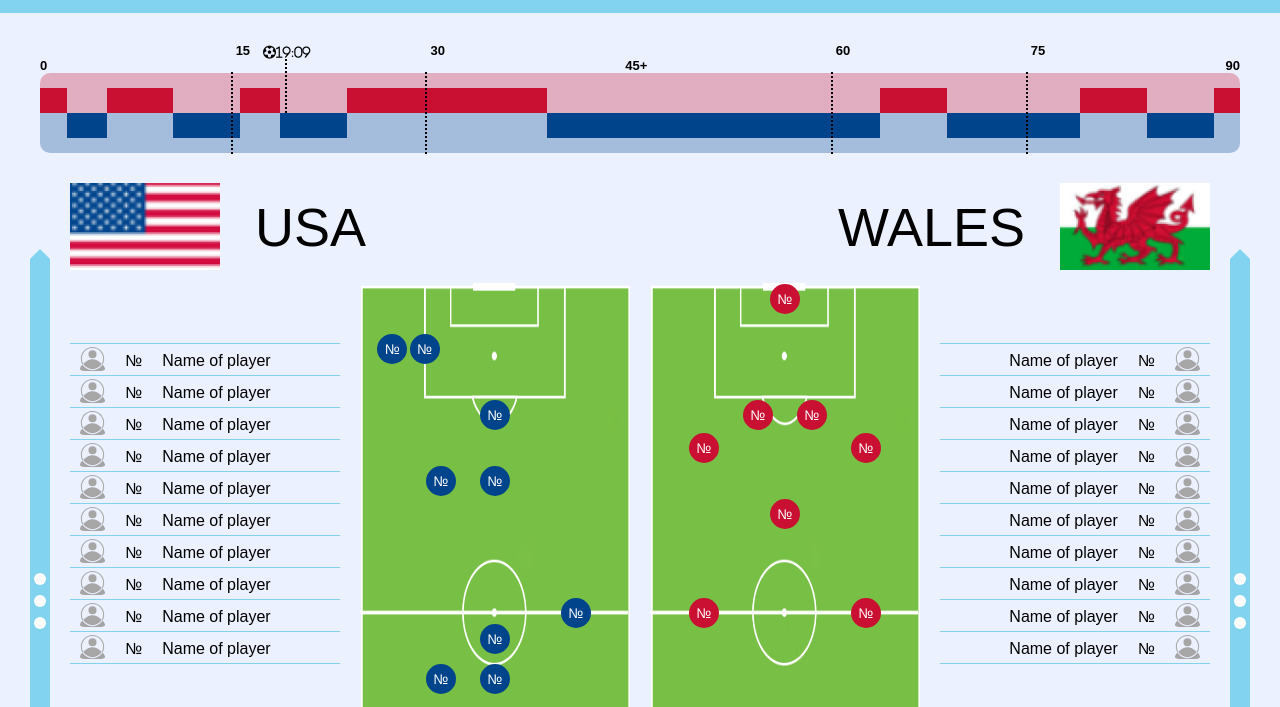
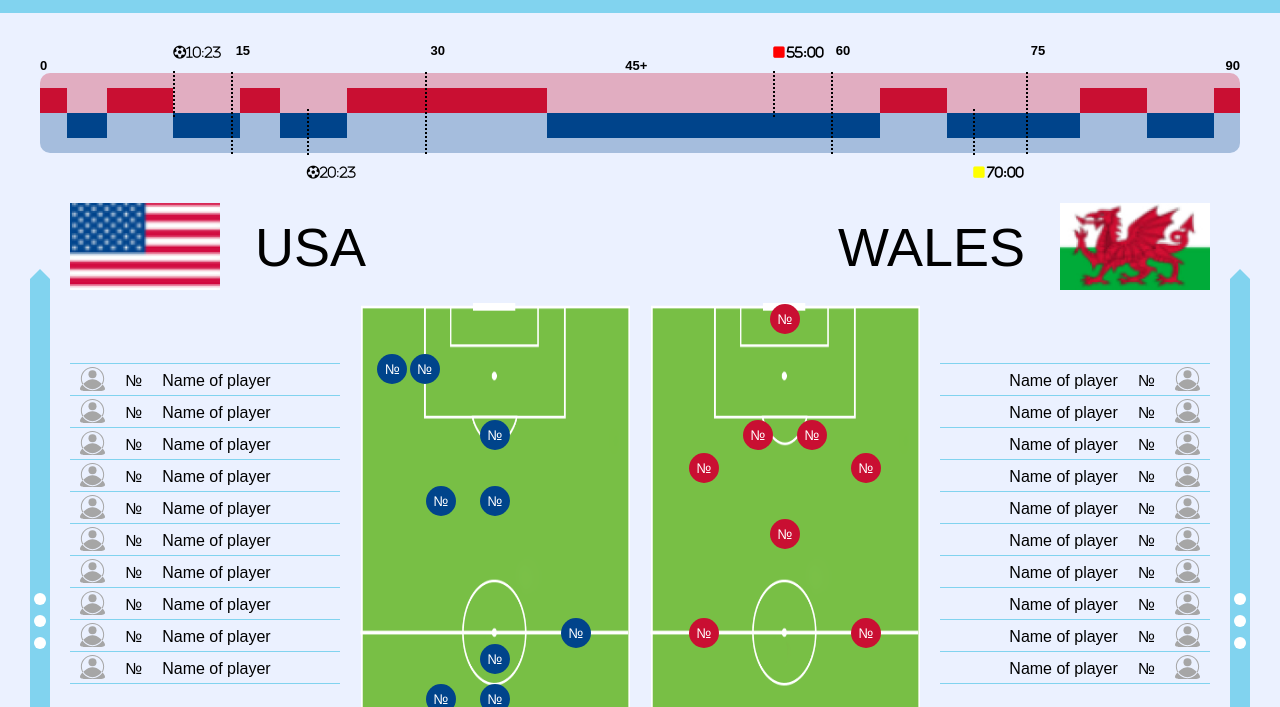
Before and after one commit to MSamardzija/homework, a plain HTML site: page index.html in a window 1280 px wide. Shown: the part 93-800 px from the top of the page. Drawn offline with Linux system fonts and the light colour scheme; files whose address does not match are found by name.

Commit message:
Update on Events

```diff
--- a/index.html
+++ b/index.html
@@ -24,7 +24,8 @@
   <!-- Time ball possession -->
   <section class="time-span">
     <aside class="time-span__events">
-      <span class="ev1"> <i class='far fa-futbol'>19:09</i></span>
+      <span class="event"><i class='far fa-futbol'>10:23</i></span>
+      <span class="event r"><i class="fa-solid fa-square">55:00</i></span>
     </aside>
     <aside class="time-span__fixed">
       <span>0</span>
@@ -41,6 +42,10 @@
       <div class="time-span__blue">
       </div>
     </main>
+    <aside class="time-span__events__">
+      <span class="event"><i class='far fa-futbol'>20:23</i></span>
+      <span class="event y"><i class="fa-solid fa-square">70:00</i></span>
+    </aside>
   </section>
 
   <!-- Main Section -->
--- a/script.js
+++ b/script.js
@@ -31,6 +31,14 @@ for (let i = 0; i < time.length; i++) {
   }
   position += time[i] - (time[i] - proportions(time[i]))
 }
+
+// EVENTS (Goal or cards)
+const events = document.querySelectorAll('.event')
+
+events.forEach((element) => {
+  element.style.left =
+    proportions(parseInt(element.children[0].innerHTML)) + '%'
+})
 
 //
 // Player positions
--- a/style.css
+++ b/style.css
@@ -34,7 +34,8 @@ body {
   position: relative;
 }
 
-.time-span__events {
+.time-span__events,
+.time-span__events__ {
   font-size: 13px;
   height: 20px;
   line-height: 40px;
@@ -43,23 +44,37 @@ body {
   position: relative;
 }
 
-.time-span__events span {
+.event {
   position: absolute;
-  height: 12px;
-  top: 0;
-  left: 19%;
-  margin: 0px -5px;
-  z-index: 20;
 }
 
-.time-span__events span::after {
+.r .fa-square::before {
+  color: red;
+  padding-right: 2px;
+}
+
+.y .fa-square::before {
+  color: yellow;
+  padding-right: 2px;
+}
+
+.time-span__events .event::after,
+.time-span__events__ .event::after {
   content: '';
-  position: relative;
-  display: inline-block;
+  position: absolute;
   border-right: 2px dotted black;
-  height: 54px;
-  margin: -56px -26px;
+  height: 46px;
+  margin: -55px 0px;
   z-index: 20;
+  left: 0;
+}
+
+.time-span__events .event::after {
+  top: 93px;
+}
+
+.time-span__events__ .event::after {
+  top: 11px;
 }
 
 .time-span__fixed {
```
